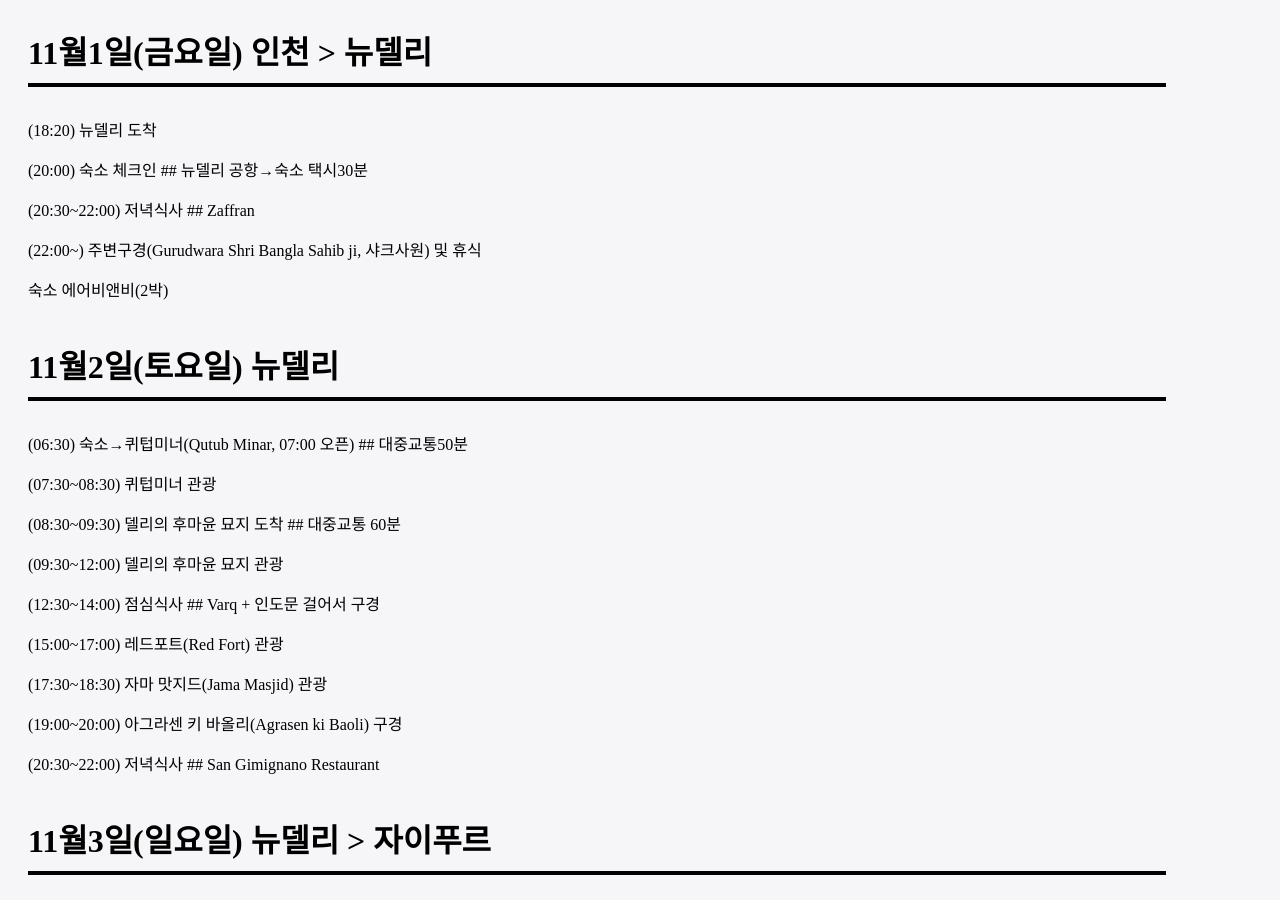
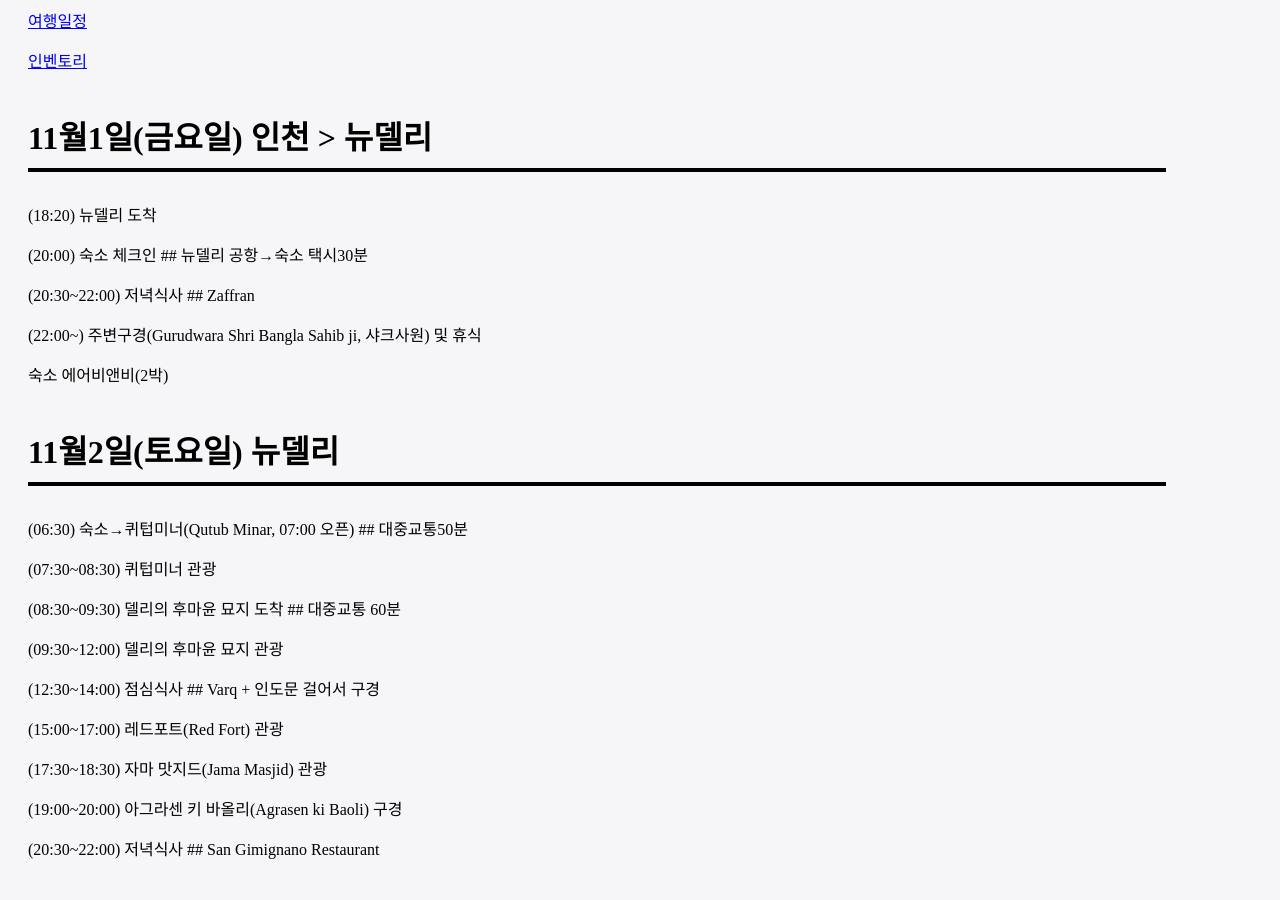
Before and after one commit to newbrother/newbrother.github.io, a Jekyll site: the page IndiaTrip.html, which Jekyll copies as it is, in a window 1280 px wide and 900 px high. Built offline with Jekyll 4.4.1, drawn with Linux system fonts in a browser that asks for light colours.

Commit message:
Update IndiaTrip.html

```diff
--- a/IndiaTrip.html
+++ b/IndiaTrip.html
@@ -4,6 +4,14 @@
   <title>형재근일시욱 인도여행</title>
 </head>
 <body>
+
+<nav class="nav">
+  <ul class="nav_list">
+    <li><a href="IndiaTrip.html">여행일정</a></li>
+    <li><a href="IndiaTrip2.html">인벤토리</a></li>
+  </ul>
+</nav>
+
 <h2>11월1일(금요일) 인천 > 뉴델리</h2>
 <ul>
 <li>(18:20) 뉴델리 도착</li>
```
